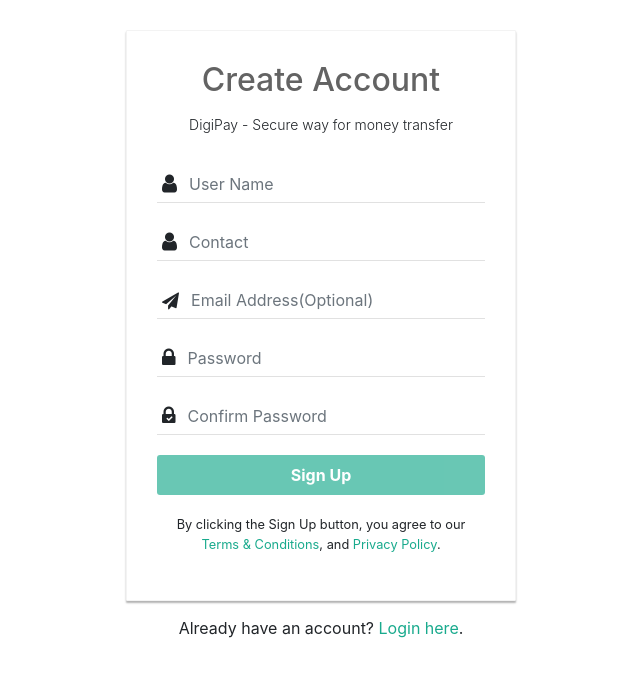
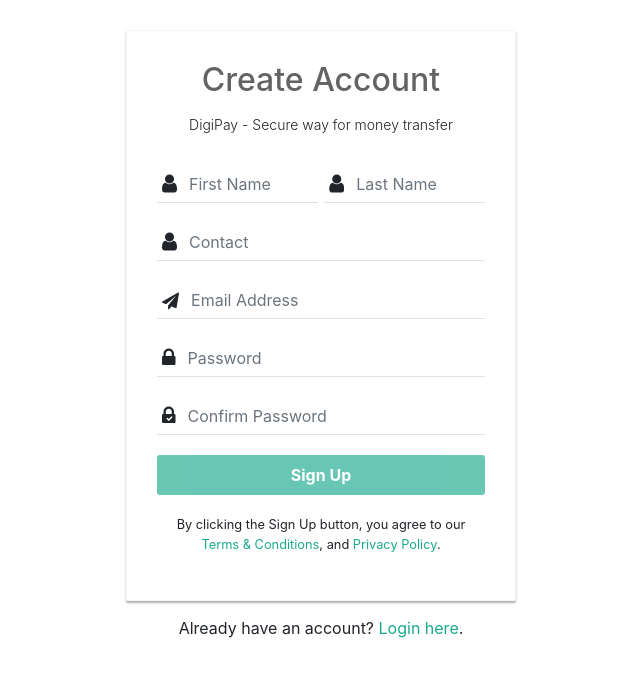
Before and after one commit to NimittGorasia/DigiPayRevamp, an Angular app in the folder DigiPay_Front/: page /signup in a window 1280 px wide. Shown: the top 676 px of the page, without its empty margins (319-959 px from the left). Built offline with nearby package versions, Linux system fonts and the light colour scheme.

Commit message:
Signup form validation added.

```diff
--- a/DigiPay_Front/package.json
+++ b/DigiPay_Front/package.json
@@ -19,6 +19,7 @@
     "@angular/platform-browser": "~10.2.0",
     "@angular/platform-browser-dynamic": "~10.2.0",
     "@angular/router": "~10.2.0",
+    "ngx-captcha": "^9.0.1",
     "rxjs": "~6.6.0",
     "tslib": "^2.0.0",
     "zone.js": "~0.10.2"
--- a/DigiPay_Front/src/app/app.module.ts
+++ b/DigiPay_Front/src/app/app.module.ts
@@ -6,7 +6,8 @@
 import { SignupComponent } from './signup/signup.component';
 import { ErrorComponent } from './error/error.component';
 import { ReactiveFormsModule } from '@angular/forms';
-import { HttpClientModule } from '@angular/common/http';
+import { HttpClientModule, HTTP_INTERCEPTORS } from '@angular/common/http';
+import { AuthInterceptorService } from './utils/interceptor.service';
 
 @NgModule({
   declarations: [
@@ -20,7 +21,13 @@
     ReactiveFormsModule,
     HttpClientModule
   ],
-  providers: [],
+  providers: [
+    {
+      provide: HTTP_INTERCEPTORS,
+      useClass: AuthInterceptorService,
+      multi: true
+    }
+  ],
   bootstrap: [AppComponent]
 })
 export class AppModule { }
--- a/DigiPay_Front/src/app/signup/signup.component.html
+++ b/DigiPay_Front/src/app/signup/signup.component.html
@@ -3,11 +3,19 @@
 		<h2>Create Account</h2>
     <p class="lead">DigiPay - Secure way for money transfer</p>
       <div class="form-group">
-        <div class="input-group">
-          <span class="input-group-addon"><i class="fa fa-user"></i></span>
-          <input type="text" class="form-control" formControlName="userName" name="username" placeholder="User Name">
+        <div style="display: flex;">
+          <div class="input-group" style="width: 50%;margin-right: 2%;">
+            <span class="input-group-addon"><i class="fa fa-user"></i></span>
+            <input type="text" class="form-control" formControlName="firstName" name="username" placeholder="First Name">
+          </div>
+          <div class="input-group" style="width: 50%;">
+            <span class="input-group-addon"><i class="fa fa-user"></i></span>
+            <input type="text" class="form-control" formControlName="lastName" name="username" placeholder="Last Name">
+          </div>
         </div>
-        <span *ngIf="!signUpForm.get('userName').valid && signUpForm.get('userName').touched">Enter valid username!</span>
+
+        <span style="margin-right: 2%;" *ngIf="!signUpForm.get('firstName').valid && signUpForm.get('firstName').touched">Enter valid first name!</span>
+        <span *ngIf="!signUpForm.get('lastName').valid && signUpForm.get('lastName').touched">Enter valid last name!</span>
       </div>
         <div class="form-group">
           <div class="input-group">
@@ -19,13 +27,14 @@
         <div class="form-group">
           <div class="input-group">
             <span class="input-group-addon"><i class="fa fa-paper-plane"></i></span>
-            <input type="email" class="form-control" formControlName="email" name="email" placeholder="Email Address(Optional)">
+            <input type="email" class="form-control" formControlName="email" name="email" placeholder="Email Address">
           </div>
+          <span *ngIf="!signUpForm.get('email').valid && signUpForm.get('email').touched">Enter valid email address!</span>
         </div>
 		<div class="form-group">
 			<div class="input-group">
 				<span class="input-group-addon"><i class="fa fa-lock"></i></span>
-        <input type="text" class="form-control" formControlName="password" name="password" placeholder="Password">
+        <input type="password" class="form-control" formControlName="password" name="password" placeholder="Password">
       </div>
       <span *ngIf="!signUpForm.get('password').valid && signUpForm.get('password').touched">Password isn't valid</span>
         </div>
@@ -35,7 +44,7 @@
 					<i class="fa fa-lock"></i>
 					<i class="fa fa-check"></i>
 				</span>
-        <input type="text" class="form-control" formControlName="confirm_password" name="confirm_password" placeholder="Confirm Password">
+        <input type="password" class="form-control" formControlName="confirm_password" name="confirm_password" placeholder="Confirm Password">
       </div>
       <span *ngIf="!signUpForm.get('confirm_password').valid && signUpForm.get('confirm_password').touched">Confirm password isn't valid</span>
         </div>
--- a/DigiPay_Front/src/app/signup/signup.component.ts
+++ b/DigiPay_Front/src/app/signup/signup.component.ts
@@ -15,11 +15,13 @@
 
   ngOnInit() {
     this.signUpForm = new FormGroup({
-      'userName': new FormControl(null, [Validators.required]),
-      'contact': new FormControl(null, [Validators.required]),
-      'email': new FormControl(null,[Validators.email]),
-      'password': new FormControl(null, [Validators.required,Validators.maxLength(8)]),
+      'firstName': new FormControl(null, [Validators.required, Validators.minLength(2),Validators.pattern('^[a-zA-Z]+$')]),
+      'lastName': new FormControl(null, [Validators.required, Validators.minLength(2),Validators.pattern('^[a-zA-Z]+$')]),
+      'contact': new FormControl(null, [Validators.required, Validators.pattern('^[0-9]{10}$')]),
+      'email': new FormControl(null,[Validators.required,Validators.email]),
+      'password': new FormControl(null, [Validators.required,Validators.minLength(8)]),
       'confirm_password': new FormControl(null, [Validators.required])
+      // 'recaptcha': new FormControl(['', Validators.required])
     });
   }
 
@@ -32,7 +34,15 @@
       return;
     }
     console.log(this.signUpForm.value);
-    this.signUpService.signUp(this.signUpForm.value).subscribe(res => {
+
+    let obj = {};
+    obj['firstName'] = this.signUpForm.get('firstName').value;
+    obj['lastName'] = this.signUpForm.get('lastName').value;
+    obj['contact'] = this.signUpForm.get('contact').value;
+    obj['email'] = this.signUpForm.get('email').value;
+    obj['password'] = this.signUpForm.get('password').value;
+
+    this.signUpService.signUp(JSON.parse(JSON.stringify(obj))).subscribe(res => {
       console.log('success', res);
     }, err => {
       console.log('error occured');
--- a/DigiPay_Front/src/app/signup/signup.service.ts
+++ b/DigiPay_Front/src/app/signup/signup.service.ts
@@ -14,4 +14,5 @@
     console.log('In service:', data);
     return this.http.post(this.url, data);
   }
+
 }
--- /dev/null
+++ b/DigiPay_Front/src/app/utils/interceptor.service.ts
@@ -0,0 +1,12 @@
+import { HttpEvent, HttpHandler, HttpInterceptor, HttpRequest } from '@angular/common/http';
+import { Observable } from 'rxjs';
+
+export class AuthInterceptorService implements HttpInterceptor {
+
+
+  intercept(req: HttpRequest<any>, next: HttpHandler): Observable<HttpEvent<any>> {
+    console.log('Request intercepted and it is on way!');
+    return next.handle(req);
+  }
+
+}
```
Also changed, not shown: 1 other file (tests, documents, lock files or other folders).
